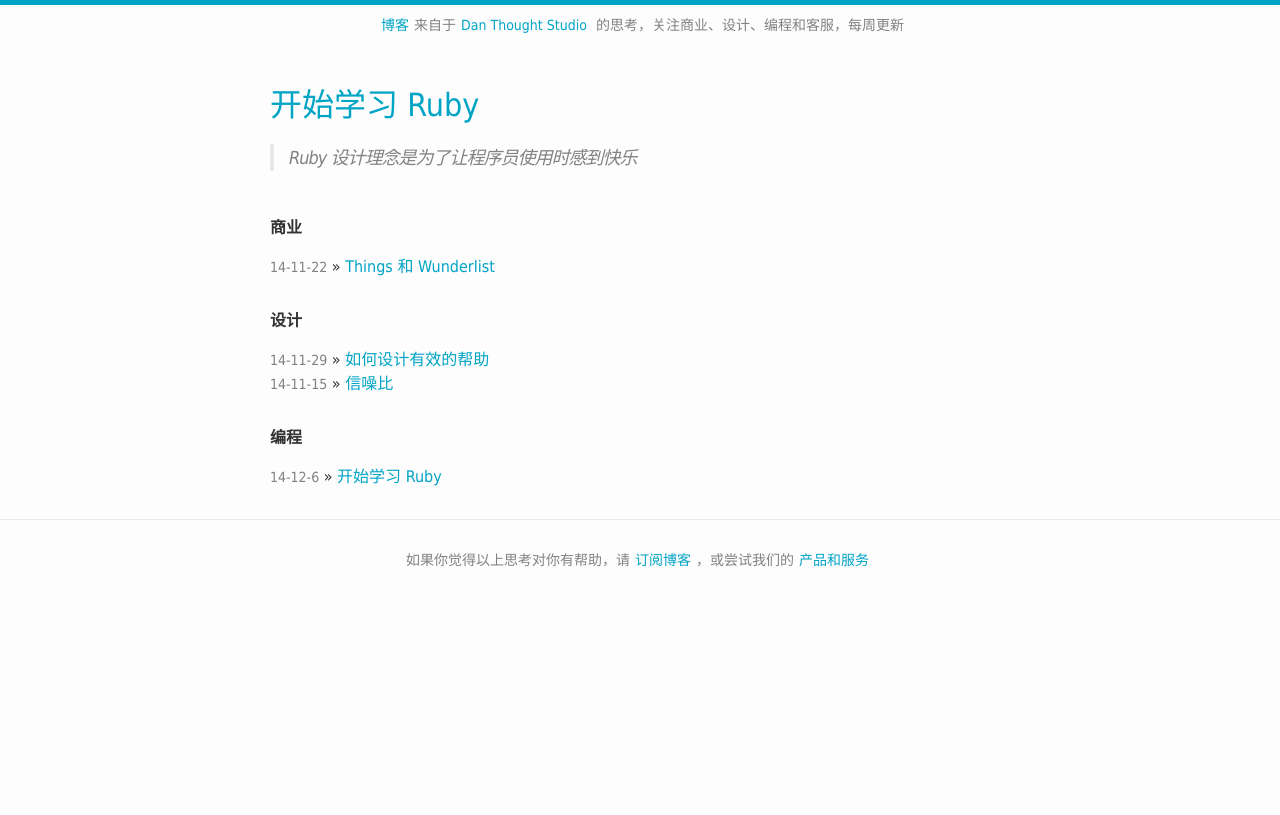
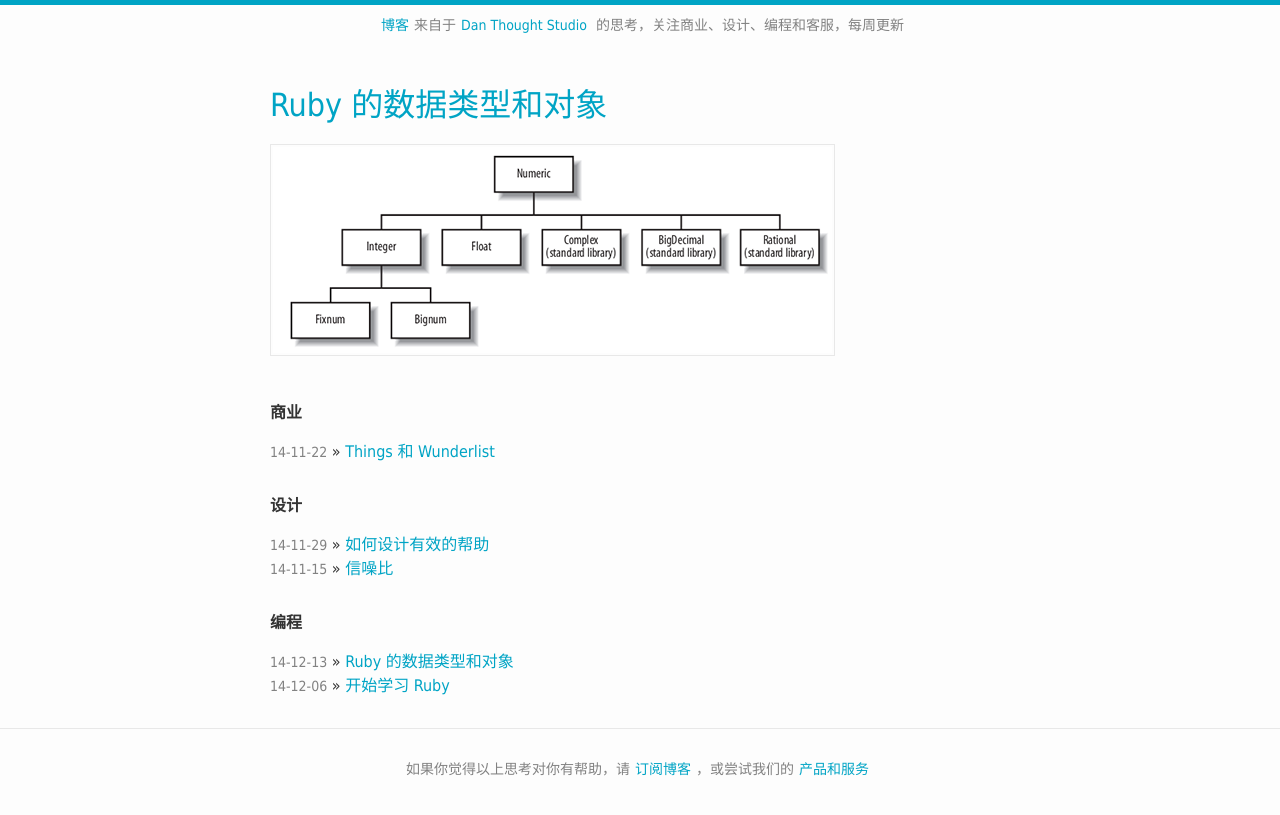
Before and after one commit to danjiang/mango, a Jekyll site: the page built from index.html, in a window 1280 px wide. Shown: the top 815 px of the page. Built offline with Jekyll 4.4.1, drawn with Linux system fonts in a browser that asks for light colours; some of the changed lines change nothing that is shown.

Commit message:
new post - ruby datatypes and objects

```diff
--- /dev/null
+++ b/_posts/2014-12-13-ruby-datatypes-and-objects.markdown
@@ -0,0 +1,230 @@
+---
+title: Ruby 的数据类型和对象
+author: 但江
+location: 成都
+category: programming
+---
+
+![Ruby Numeric](/images/ruby-numeric.png)
+
+#### 数字
+
+当用 `Fixnum` 来表示数字，长度不够用时会自动转换为 `Bignum`，不必担心这些问题，还有一点就是要知道 `Float` 是用二进制的方式来表示浮点数，所以会损失精度，要准确的存储浮点数就要用 `BigDecimal`
+
+{% highlight ruby %}
+0.4 - 0.3 == 0.1 # 两者不相等
+{% endhighlight %}
+
+#### 字符串
+
+单引号的表示
+
+{% highlight ruby %}
+'This is a simple Ruby string literal'
+{% endhighlight %}
+
+双引号的表示，#{} 中可以插入 Ruby 表达式
+
+{% highlight ruby %}
+"360 degrees=#{2 * Math::PI} radians"
+# 上面的结果是 "360 degrees=6.28318530717959 radians"
+{% endhighlight %}
+
+Kernel.`，此方法可以调用系统命令
+
+{% highlight ruby %}
+if windows
+  listcmd = 'dir'
+else
+  listcmd = 'ls'
+end
+listing = `#{listcmd}`
+{% endhighlight %}
+
+Ruby 中的字符串是可修改的，每出现一个字符串表示新创建一个字符串，下面的代码会输出不同的 object_id
+
+{% highlight ruby %}
+10.times { puts "test".object_id }
+{% endhighlight %}
+
+在 Ruby 中，字符串就是字符的序列，这些字符不必只是在 ASCII 字符集中，字符串的每一个元素都是字符，每一个字符串都有一个编码来决定这些字节和字节所代表的字符之间的转换，如 UTF-8 这样的编码使用变化的字节数来表示每一个字符，字节与字符之间不再是一对一或者二对一。方法 `length` 和 `size` 返回字符串中的字符数，新的方法 `bytesize` 返回字节数
+
+{% highlight ruby %}
+# -*- coding: utf-8 -*- # 明确编码格式为 UTF-8
+s = "2×2=4" # 注意字符串中 x，包含 6 个字节，编码了 5 个字符
+s.length   # => 5: 字符: '2'   '×'   '2'   '='   '4'
+s.bytesize # => 6: 字节: 32   c3 97  32    3d    34
+{% endhighlight %}
+
+#### 数组
+
+每个数组元素的类型可以不相同，可以是任意类型，元素是可修改的
+
+{% highlight ruby %}
+[1, 2, 3] # 有三个数字的数组
+[-10...0, 0..10,] # 有两个区间的数组，末尾的逗号是允许的
+[[1, 2], [3, 4], [5]] # 嵌套数组
+[x + y, x - y, x * y] # 数组可以包含任意的表达式
+[] # 空数组
+{% endhighlight %}
+
+#### 哈希
+
+哈希就是 Map，键值对
+
+{% highlight ruby %}
+numbers = { :one => 1, :two => 2 }
+numbers = { one: 1, two: 2, three: 3 } # Ruby 1.9
+{% endhighlight %}
+
+#### 区间
+
+一段区间，数字或者字符
+
+{% highlight ruby %}
+1..10      # 从 1 到 10 的整数，包含 10
+1.0...10.0 # 从 1.0 到 10.0 的浮点数，不包含 10.0
+{% endhighlight %}
+
+对区间调用方法要括起来
+
+{% highlight ruby %}
+(1..3).to_a
+{% endhighlight %}
+
+检测值是否在区间中
+
+{% highlight ruby %}
+cold_war = 1945..1989
+cold_war.include? birthdate.year
+{% endhighlight %}
+
+#### 符号
+
+Ruby 会维护一个 `Symbol` 表，存储所有的类名，方法名和变量名，这样可以避免字符串比较，因为可以通过比较 `Symbol` 在表中的位置来比较 `Symbol`，也就是转换成数字的比较
+
+{% highlight ruby %}
+:symbol # 符号的表示方法
+o.respond_to? :each # 检测对象是否有某个方法
+{% endhighlight %}
+
+#### True False Nil
+
+`true` 是 TrueClass 的单例，`false` 是 FalseClass 的单例，`false` 或者 `nil` 就是 `false` ，其他值都是 `true`，0 0.0 "" 也是 `true`，`nil` 是 NilClass 的单例
+
+{% highlight ruby %}
+o == nil # 判断是否为空
+o.nil?
+{% endhighlight %}
+
+#### 对象
+
+对于 Ruby 中的对象需要知道这些
+
+* Ruby 中所有的值都是对象，没有基本类型的说法
+* Ruby 的每一个对象都有一个 `Fixnum` 的对象标示符 `object_id`，`Object` 类对 `hash` 方法的实现就是直接返回 `object_id`
+* Ruby 有垃圾回收机制
+
+Ruby 操作的都是对象的引用，比如调用方法的参数传递的是引用
+
+{% highlight ruby %}
+s = "Ruby"
+t = s
+t[-1] = ""
+print s # 输出 "Rub"
+t = "Java"
+print s, t # 输出 "RubJava"
+{% endhighlight %}
+
+`Fixnum` 和 `Symbol` 没有改变其值的方法，所以 `Fixnum` 和 `Symbol` 的对象是不可变的，虽然传的是引用，但你不能在方法中改变其值，感觉就像是传值一样
+
+获取对象的类
+
+{% highlight ruby %}
+o = "test"
+o.class
+{% endhighlight %}
+
+判断对象是不是类的实例
+
+{% highlight ruby %}
+o.class == String
+o.instance_of? String
+{% endhighlight %}
+
+判断对象是类的子类的实例
+
+{% highlight ruby %}
+x = 1
+x.is_a? Fixnum
+x.is_a? Integer
+x.is_a? Numeric
+x.is_a? Comparable
+x.is_a? Object
+{% endhighlight %}
+
+判读对象是否有实现某个方法，只是检测方法名，会忽略掉方法的参数
+
+{% highlight ruby %}
+o.respond_to? :"<<"
+{% endhighlight %}
+
+`equal?` 比较两个对象是不是相同的引用，子类不会重写此方法
+
+{% highlight ruby %}
+a = "Ruby"
+b = c = "Ruby"
+a.equal?(b) # false
+b.equal?(c) # true
+{% endhighlight %}
+
+`==` 在 `Object` 类中的实现同 `equal?`，但是子类一般会重写此方法来比较内容
+
+{% highlight ruby %}
+a = "Ruby"
+b = "Ruby"
+a.equal?(b) # false
+a == b # true
+{% endhighlight %}
+
+`eql?` 在 `Object` 类中的实现是 `equal?` 的别名方法，通常子类会重写此方法来进行不转换类型的严格比较
+
+{% highlight ruby %}
+1 == 1.0 # true
+1.eql?(1.0) # false
+{% endhighlight %}
+
+`===` 隐式地用在 `case`, `when` 语句中，测试 `case` 中的表达式怎么和 `when` 中值进行比较的
+
+{% highlight ruby %}
+(1..10) === 5    # true
+/\d+/ === "123"  # true
+String === "s"   # true
+:s === "s"       # true
+{% endhighlight %}
+
+`=~` 是否满足正则表达式
+
+`<=>` 比较方法，运算符左边的与运算符右边的比较，大于返回-1，等与返回0，小于返回+1，实现了此方法的类可以 `include Comparable` 来获取 `<=` `==` 等这些比较方法
+
+`dup` 和 `clone` 都是浅拷贝。`dup` 和 `clone` 分配一个新的对象，拷贝旧对象的实例变量和 `tainted` 的变量到新对象，并且 `clone` 方法还会拷贝旧对象的 `singleton` 方法和 `frozen` 的变量
+
+`frozen` 后的对象变成不可变对象，不能改变其值
+
+{% highlight ruby %}
+s = "ice"
+s.freeze
+s.frozen?
+s.upcase!      # TypeError: 不能修改 frozen 字符串
+s[0] = "ni"    # TypeError: 不能修改 frozen 字符串
+{% endhighlight %}
+
+当一个对象通过 `taint` 方法被标记为 `tainted`，从该对象派生的任何对象都是 `tainted`
+
+{% highlight ruby %}
+s = "untrusted"
+s.taint
+s.tainted?        # true
+s.upcase.tainted? # true: 派生的对象也是 tainted
+s[3, 4].tainted?  # true: substrings 也是 tainted
+{% endhighlight %}
--- a/index.html
+++ b/index.html
@@ -12,7 +12,7 @@
 		<h2>商业</h2>
 		<ul>
 			{% for post in site.categories.business %}
-			<li><span>{{ post.date | date:"%y-%-m-%-d"}}</span> » <a href="{{ post.url }}">{{ post.title }}</a></li>
+			<li><span>{{ post.date | date:"%y-%m-%d"}}</span> » <a href="{{ post.url }}">{{ post.title }}</a></li>
 			{% endfor %}
 		</ul>
 	</div>
@@ -21,7 +21,7 @@
 		<h2>设计</h2>
 		<ul>
 			{% for post in site.categories.design %}
-			<li><span>{{ post.date | date:"%y-%-m-%-d"}}</span> » <a href="{{ post.url }}">{{ post.title }}</a></li>
+			<li><span>{{ post.date | date:"%y-%m-%d"}}</span> » <a href="{{ post.url }}">{{ post.title }}</a></li>
 			{% endfor %}
 		</ul>
 	</div>
@@ -30,7 +30,7 @@
 		<h2>编程</h2>
 		<ul>
 			{% for post in site.categories.programming %}
-			<li><span>{{ post.date | date:"%y-%-m-%-d"}}</span> » <a href="{{ post.url }}">{{ post.title }}</a></li>
+			<li><span>{{ post.date | date:"%y-%m-%d"}}</span> » <a href="{{ post.url }}">{{ post.title }}</a></li>
 			{% endfor %}
 		</ul>
 	</div>
```
Also changed, not shown: images/ruby-numeric.png (added).
